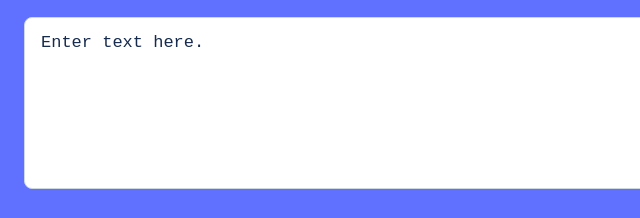
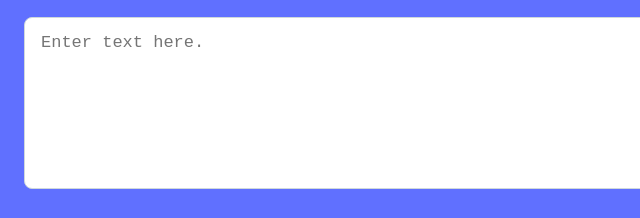
Before and after one commit to tahseenzahra/microverse-template-portfolio, a website: page index.html in a window 1280 px wide. Shown: the part 7505-7723 px from the top of the page, 0-640 px from the left. Drawn offline with Linux system fonts and the light colour scheme.

Commit message:
Fix the textarea tag

```diff
--- a/index.html
+++ b/index.html
@@ -225,8 +225,7 @@
         <input class="form-field" type="text" id="username" name="username" maxlength="30"
         placeholder="Full Name" required>
         <input class="form-field" type="email" id="user-email" name="user-email" placeholder="Email Address" required>
-        <textarea class="form-field" name="message" maxlength="500" rows="7" cols="70" id="form-msg" placeholder="Enter text here." required>Enter text here.
-        </textarea>
+        <textarea class="form-field" name="message" maxlength="500" rows="7" cols="70" id="form-msg" placeholder="Enter text here." required></textarea>
         <button type="button" class="poppins-font button footerbtn">Get It Touch</button>
       </form>
       <hr id="footer-hr">
```
